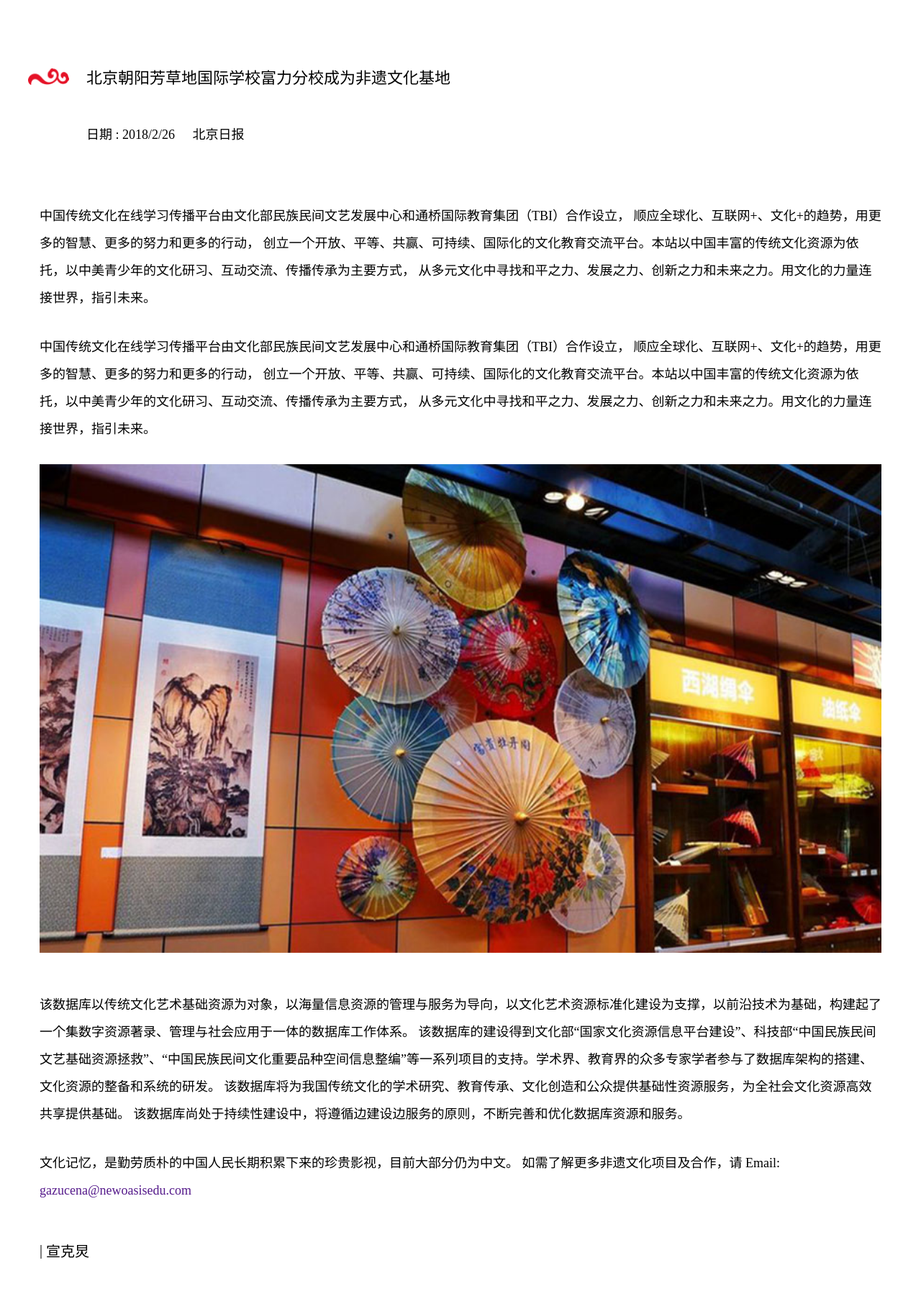
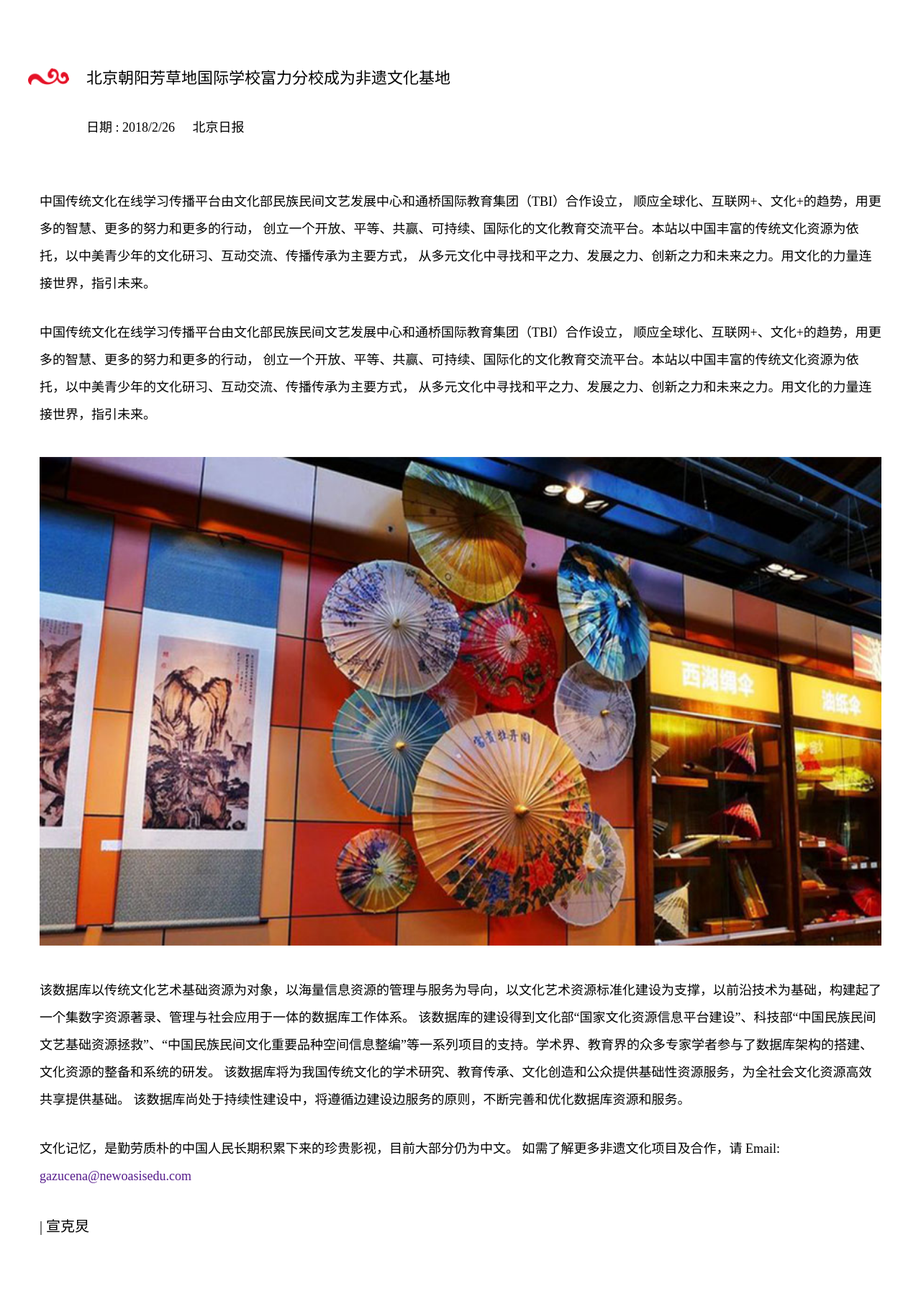
Before and after one commit to smile-org/culture, a web app: page /frontend/pc-web/news.html in a window 1280 px wide. Shown: the whole page at 72% size. After the commit the page ends 1716 px from the top, so only its background shows below. Run offline with its HTML, style and script files only (its server is not run), Linux system fonts and the light colour scheme; data that the repository does not hold is empty; some web fonts are replaced.

Commit message:
文化寻力 pc//news

```diff
--- a/frontend/pc-web/css/style.css
+++ b/frontend/pc-web/css/style.css
@@ -443,7 +443,16 @@ aside .aside_list .active {
     font-size: 18px;
     line-height: 42px;
 }
-
+.news_conList p{
+    margin-top: 30px;
+}
+.news_conList img{
+    margin-top: 40px;
+}
+.news_date{
+    padding-left:65px;
+    margin-bottom: 65px;
+}
 .news_detail p {
     margin-bottom: 50px;
 }
--- a/frontend/pc-web/news.html
+++ b/frontend/pc-web/news.html
@@ -16,22 +16,23 @@
 <section>
     <div class="content_box  detail_con">
         <div class="p_font2">
-            <h4 class="pre_icon mb40">北京朝阳芳草地国际学校富力分校成为非遗文化基地</h4>
-            <div style="padding-left:65px;margin-bottom: 75px;">
+            <h4 class="pre_icon mb30">北京朝阳芳草地国际学校富力分校成为非遗文化基地</h4>
+            <div class="news_conList">
+                <div class="news_date">
                     <span>日期 : 2018/2/26 </span><span class="ml20">北京日报</span>
                 </div>
-            <p class="mb30">
+                <p>
                     中国传统文化在线学习传播平台由文化部民族民间文艺发展中心和通桥国际教育集团（TBI）合作设立， 顺应全球化、互联网+、文化+的趋势，用更多的智慧、更多的努力和更多的行动，
                     创立一个开放、平等、共赢、可持续、国际化的文化教育交流平台。本站以中国丰富的传统文化资源为依托，以中美青少年的文化研习、互动交流、传播传承为主要方式，
                     从多元文化中寻找和平之力、发展之力、创新之力和未来之力。用文化的力量连接世界，指引未来。
                 </p>
-            <p class="mb30">
+                <p>
                     中国传统文化在线学习传播平台由文化部民族民间文艺发展中心和通桥国际教育集团（TBI）合作设立， 顺应全球化、互联网+、文化+的趋势，用更多的智慧、更多的努力和更多的行动，
                     创立一个开放、平等、共赢、可持续、国际化的文化教育交流平台。本站以中国丰富的传统文化资源为依托，以中美青少年的文化研习、互动交流、传播传承为主要方式，
                     从多元文化中寻找和平之力、发展之力、创新之力和未来之力。用文化的力量连接世界，指引未来。
                 </p>
-            <img class="width100 mb40" src="./img/demo01.jpg" alt="">
-            <p class="mb30">
+                <img class="width100" src="./img/demo01.jpg" alt="" />
+                <p>
                     该数据库以传统文化艺术基础资源为对象，以海量信息资源的管理与服务为导向，以文化艺术资源标准化建设为支撑，以前沿技术为基础，构建起了一个集数字资源著录、管理与社会应用于一体的数据库工作体系。
                     该数据库的建设得到文化部“国家文化资源信息平台建设”、科技部“中国民族民间文艺基础资源拯救”、“中国民族民间文化重要品种空间信息整编”等一系列项目的支持。学术界、教育界的众多专家学者参与了数据库架构的搭建、文化资源的整备和系统的研发。
                     该数据库将为我国传统文化的学术研究、教育传承、文化创造和公众提供基础性资源服务，为全社会文化资源高效共享提供基础。 该数据库尚处于持续性建设中，将遵循边建设边服务的原则，不断完善和优化数据库资源和服务。
@@ -40,10 +41,12 @@
                     文化记忆，是勤劳质朴的中国人民长期积累下来的珍贵影视，目前大部分仍为中文。
                     如需了解更多非遗文化项目及合作，请 Email: <a href="">gazucena@newoasisedu.com</a>
                 </p>
-        </div>
                 <p class="popup_font font20">
                     <span class="vm">|</span> <span class="vm"> 宣克炅</span>
                 </p>
+            </div>
+        </div>
+
     </div>
 </section>
 <!--#include file="./ins/footer.shtml"-->
```
Lines whose indentation alone changed are shown as unchanged.
